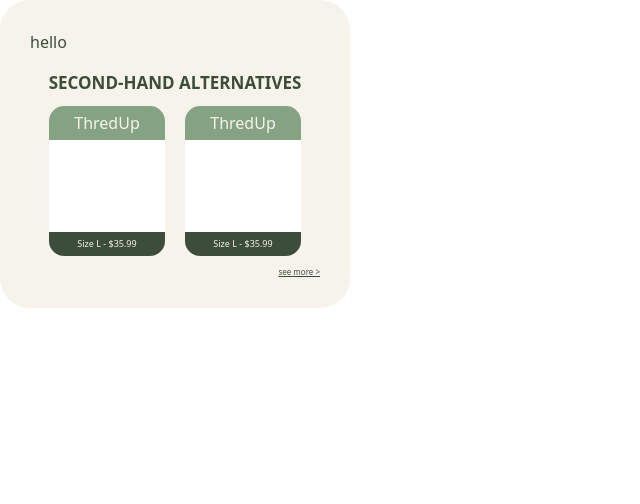
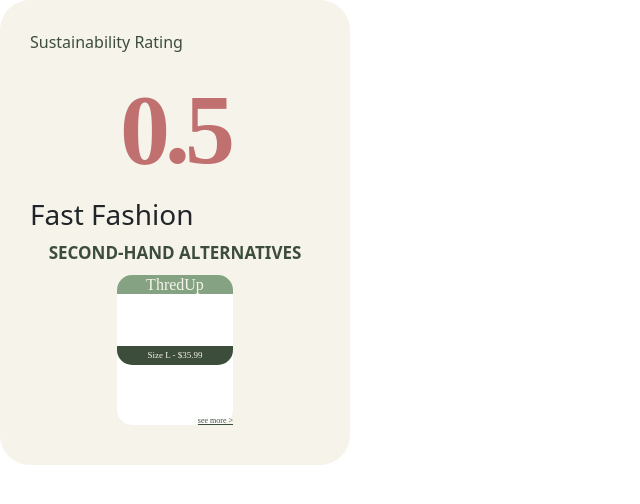
Before and after one commit to kellyrudder/yhack, a browser extension: page index.html in a window 1280 px wide. Shown: the whole page, without its empty margins (0-640 px from the left). Drawn offline with nearby package versions, Linux system fonts and the light colour scheme.

Commit message:
fixed merge conflicts

```diff
--- a/index.html
+++ b/index.html
@@ -13,11 +13,14 @@
 
 <body>
     <div class="popup-container">
-        <p class="title">hello</p>
+        <p class="title">Sustainability Rating</p>
         <!-- <button id="testButton">
             Click me to test
         </button> -->
 
+        <h2 class="overall-rating">0.5</h2>
+
+        <h3 class="overall-label">Fast Fashion</h3>
 
         <h class="alt-text-title">SECOND-HAND ALTERNATIVES</h>
         <div class="alt-box-container">
@@ -28,19 +31,13 @@
                 <div class="alt-box-description-container container">
                     <h class="alt-box-description">Size L - $35.99</h>
                 </div>
-            </div>
-            <div class="alt-box">
-                <div class="alt-box-title-container container">
-                    <h class="alt-box-title">ThredUp</h>
-                </div>
-                <div class="alt-box-description-container container">
-                    <h class="alt-box-description">Size L - $35.99</h>
-                </div>
-            </div>
-        </div>
+
         <h class="see-more-text">see more ></h>
         <script src="showWidget.js"></script>
+
+
     </div>
+
 </body>
 
 <script src="background.js"></script>
--- a/style.css
+++ b/style.css
@@ -18,6 +18,7 @@
 
 .title {
     color: #3D4D3B;
+<<<<<<< Updated upstream
 }
 
 .alt-text-title {
@@ -30,6 +31,30 @@
 .alt-box-container {
     display: flex;
     justify-content: center;
+=======
+    text-transform: uppercase;
+
+    font-family: 'Raleway';
+    font-style: normal;
+    font-size: 16px;
+    line-height: 9px;
+    text-align: center;
+
+}
+
+.overall-rating {
+    color: #C17070;
+    text-align: center;
+    font-size: 100px;
+    font-weight: 900;
+    font-family: 'Avenir';
+    font-style: normal;
+    letter-spacing: -0.05em;
+}
+
+.overall-label {
+
+>>>>>>> Stashed changes
 }
 
 .alt-box {
```
